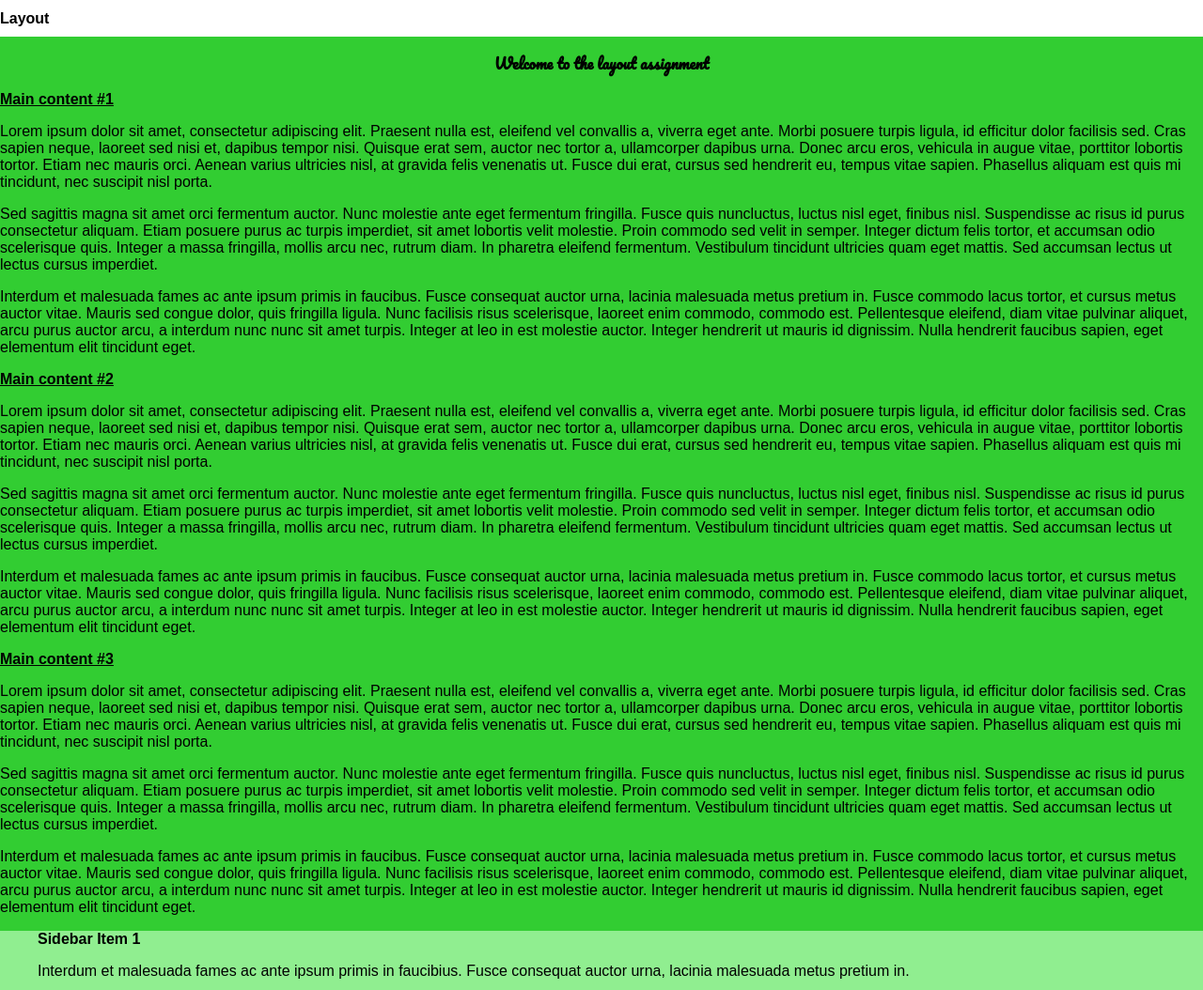
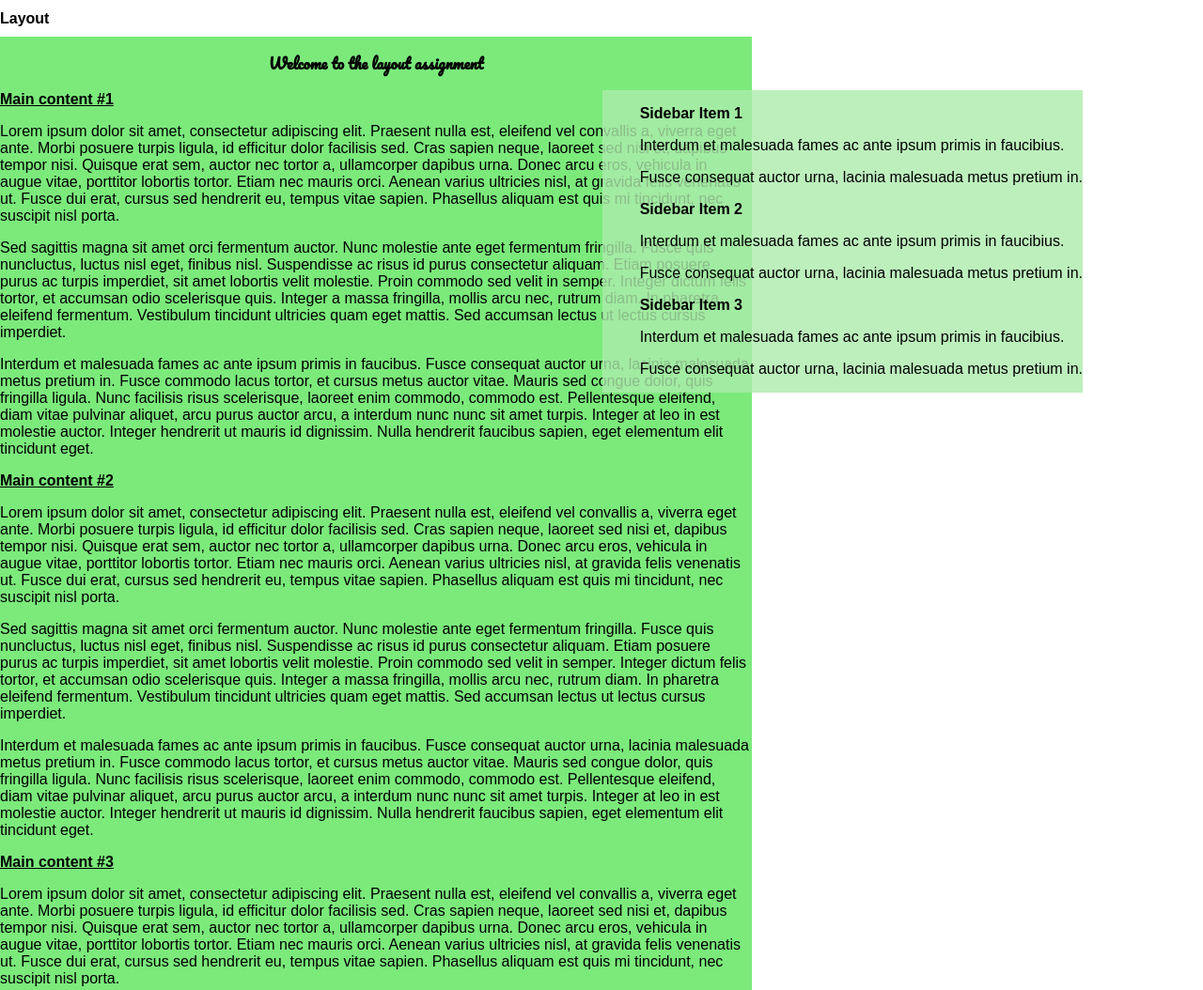
Before and after one commit to alpha-/Layout, a plain HTML site: page index.html in a window 1280 px wide. Shown: the top 1054 px of the page at 94% size. Drawn offline with Linux system fonts and the light colour scheme.

Commit message:
addes new css

```diff
--- a/css/style.css
+++ b/css/style.css
@@ -33,7 +33,8 @@ h1, h2, h3 {
 /* Content */
 
 #main {
-    background-color: limegreen;
+    background-color: hsla(120,72%,70%, 1);
+    width: 800px;
 }
 
 #main h2 {
@@ -41,6 +42,8 @@ h1, h2, h3 {
     font-family: pacifico, cursive;
 }
 
+#main .main-content1 p {
+}
 #main, .main-content1, .main-content2, .main-content3 {
 
 }
@@ -67,5 +70,8 @@ ul li {
 }
 
 #sidebar {
-    background-color: lightgreen;
+    background-color: hsla(120,60%,80%, .8);
+    position: fixed;
+    top: 10%;
+    right: 10%;
 }
--- a/index.html
+++ b/index.html
@@ -95,21 +95,21 @@
             <li class="item1">
                 <h3>Sidebar Item 1</h3>
                 <p>
-                    Interdum et malesuada fames ac ante ipsum primis in faucibius.
-                    Fusce consequat auctor urna, lacinia malesuada metus pretium in.
+                    Interdum et malesuada fames ac ante ipsum primis in faucibius.</p>
+                <p>Fusce consequat auctor urna, lacinia malesuada metus pretium in.
                 </p></li>
             <li class="item2">
                 <h3>Sidebar Item 2</h3>
                 <p>
-                    Interdum et malesuada fames ac ante ipsum primis in faucibius.
-                    Fusce consequat auctor urna, lacinia malesuada metus pretium in.
+                    Interdum et malesuada fames ac ante ipsum primis in faucibius.</p>
+                 <p>Fusce consequat auctor urna, lacinia malesuada metus pretium in.
                 </p>
             </li>
             <li class="item3">
                 <h3>Sidebar Item 3</h3>
                 <p>
-                    Interdum et malesuada fames ac ante ipsum primis in faucibius.
-                    Fusce consequat auctor urna, lacinia malesuada metus pretium in.
+                    Interdum et malesuada fames ac ante ipsum primis in faucibius.</p>
+                <p>Fusce consequat auctor urna, lacinia malesuada metus pretium in.
                 </p>
             </li>
         </ul>
```
